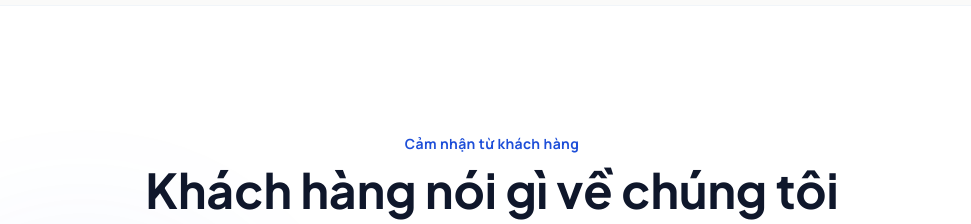
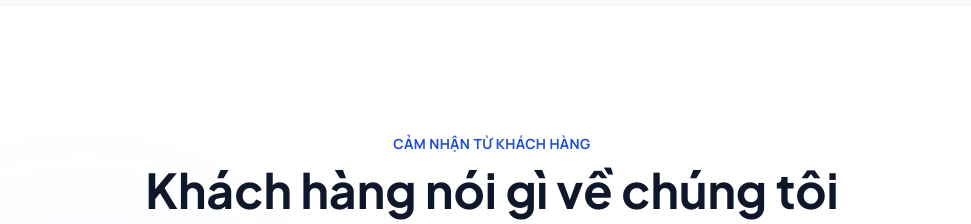
Before and after one commit to nguyenhoanthao612/homedate, a Next.js app: page / in a window 1280 px wide. Shown: the part 3820-4044 px from the top of the page, without its empty margins (148-1119 px from the left). Built offline with nearby package versions, Linux system fonts and the light colour scheme.

Commit message:
style: uppercase testimonial section header

```diff
--- a/components/Reviews.tsx
+++ b/components/Reviews.tsx
@@ -52,7 +52,7 @@ export default function Reviews() {
         {/* Section Header */}
         <div className="text-center max-w-full mx-auto mb-16 md:mb-24">
           <span className="text-sm tracking-wide text-gold-600 font-bold block mb-3">
-            Cảm nhận từ khách hàng
+            CẢM NHẬN TỪ KHÁCH HÀNG
           </span>
           <h2 className="text-xl sm:text-3xl md:text-4xl lg:text-5xl font-display font-bold text-slate-900 tracking-normal whitespace-nowrap">
             Khách hàng nói gì về chúng tôi
```
